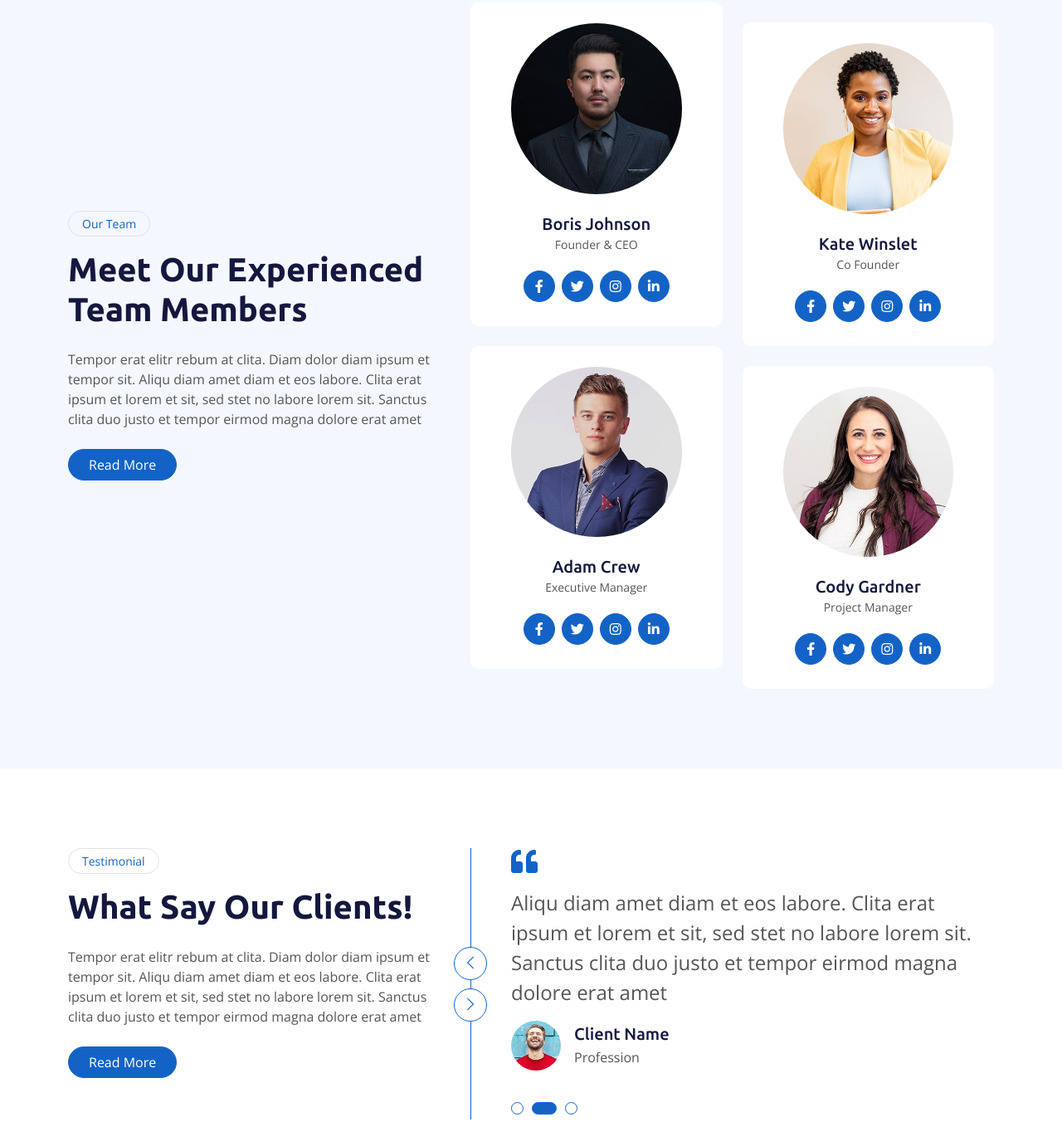
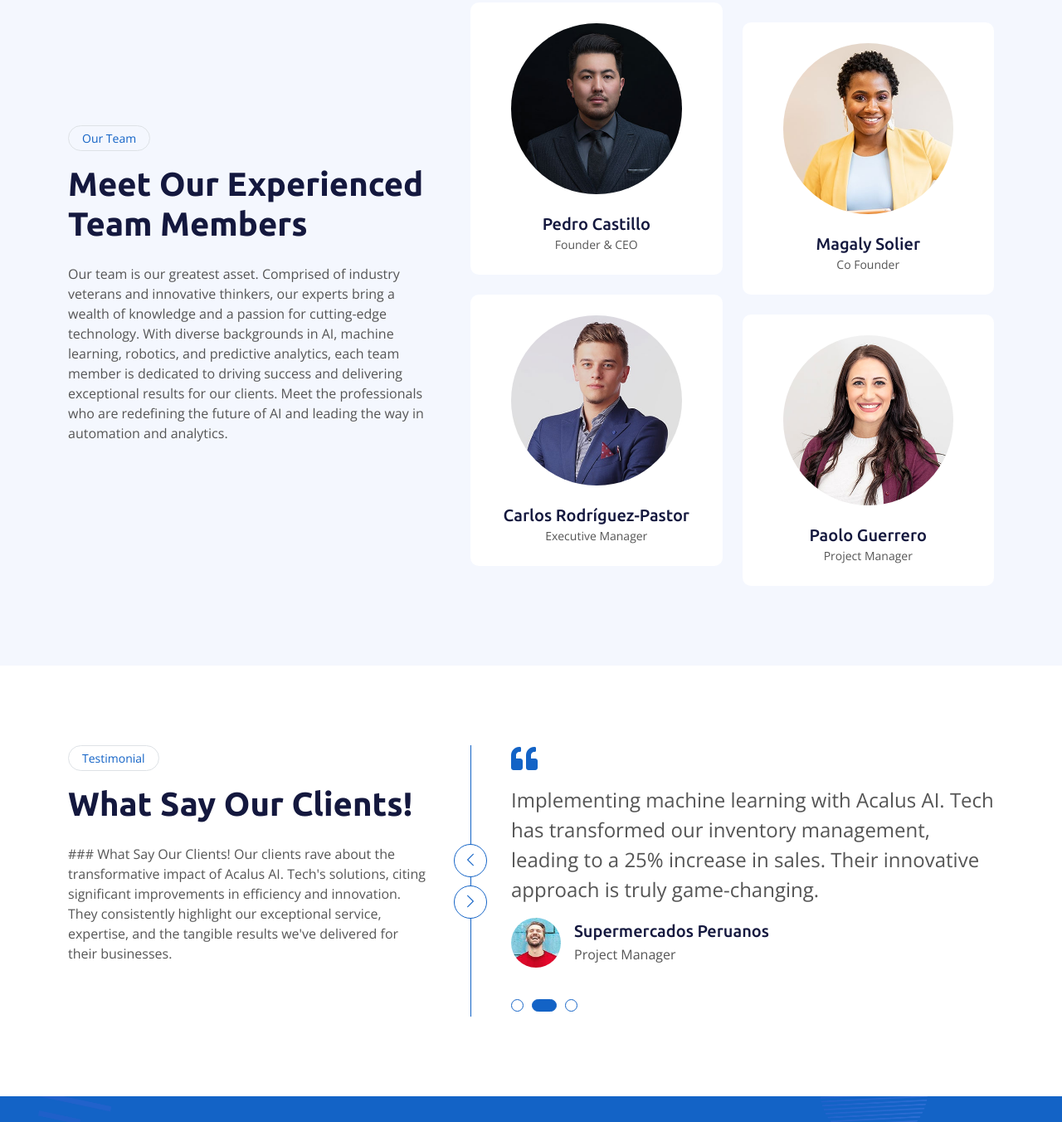
Before and after one commit to SKONDA1213/acalus, a plain HTML site: page index.html in a window 1280 px wide. Shown: the part 4073-5425 px from the top of the page at 83% size. Drawn offline with nearby package versions, Linux system fonts and the light colour scheme.

Commit message:
Update index.html

```diff
--- a/index.html
+++ b/index.html
@@ -297,8 +297,7 @@
                         <img class="img-fluid" src="img/project-1.jpg" alt="">
                         <a class="case-overlay text-decoration-none" href="">
                             <small>Robotic Automation</small>
-                            <h5 class="lh-base text-white mb-3">Lorem elitr magna stet eirmod labore amet labore clita
-                            </h5>
+                            <h5 class="lh-base text-white mb-3">A leading manufacturing company increased its production efficiency by 40% and reduced operational costs by 30% after implementing Acalus AI. Tech's state-of-the-art robotic automation solutions.</h5>
                             <span class="btn btn-square btn-primary"><i class="fa fa-arrow-right"></i></span>
                         </a>
                     </div>
@@ -308,8 +307,7 @@
                         <img class="img-fluid" src="img/project-2.jpg" alt="">
                         <a class="case-overlay text-decoration-none" href="">
                             <small>Machine learning</small>
-                            <h5 class="lh-base text-white mb-3">Lorem elitr magna stet eirmod labore amet labore clita
-                            </h5>
+                            <h5 class="lh-base text-white mb-3">A retail chain enhanced its inventory management and boosted sales by 25% using Acalus AI. Tech's advanced machine learning algorithms for demand forecasting</h5>
                             <span class="btn btn-square btn-primary"><i class="fa fa-arrow-right"></i></span>
                         </a>
                     </div>
@@ -319,8 +317,7 @@
                         <img class="img-fluid" src="img/project-3.jpg" alt="">
                         <a class="case-overlay text-decoration-none" href="">
                             <small>Predictive Analysis</small>
-                            <h5 class="lh-base text-white mb-3">Lorem elitr magna stet eirmod labore amet labore clita
-                            </h5>
+                            <h5 class="lh-base text-white mb-3">A financial services firm improved its risk management and reduced loan defaults by 20% through Acalus AI. Tech's predictive analytics solutions.</h5>
                             <span class="btn btn-square btn-primary"><i class="fa fa-arrow-right"></i></span>
                         </a>
                     </div>
@@ -473,10 +470,8 @@
                 <div class="col-lg-5 wow fadeIn" data-wow-delay="0.1s">
                     <div class="btn btn-sm border rounded-pill text-primary px-3 mb-3">Our Team</div>
                     <h1 class="mb-4">Meet Our Experienced Team Members</h1>
-                    <p class="mb-4">Tempor erat elitr rebum at clita. Diam dolor diam ipsum et tempor sit. Aliqu diam
-                        amet diam et eos labore. Clita erat ipsum et lorem et sit, sed stet no labore lorem sit. Sanctus
-                        clita duo justo et tempor eirmod magna dolore erat amet</p>
-                    <a class="btn btn-primary rounded-pill px-4" href="">Read More</a>
+                    <p class="mb-4">Our team is our greatest asset. Comprised of industry veterans and innovative thinkers, our experts bring a wealth of knowledge and a passion for cutting-edge technology. With diverse backgrounds in AI, machine learning, robotics, and predictive analytics, each team member is dedicated to driving success and delivering exceptional results for our clients. Meet the professionals who are redefining the future of AI and leading the way in automation and analytics.</p>
+                    <!--a class="btn btn-primary rounded-pill px-4" href="">Read More</a-->
                 </div>
                 <div class="col-lg-7">
                     <div class="row g-4">
@@ -485,9 +480,9 @@
                                 <div class="col-12 wow fadeIn" data-wow-delay="0.1s">
                                     <div class="team-item bg-white text-center rounded p-4 pt-0">
                                         <img class="img-fluid rounded-circle p-4" src="img/team-1.jpg" alt="">
-                                        <h5 class="mb-0">Boris Johnson</h5>
+                                        <h5 class="mb-0">Pedro Castillo</h5>
                                         <small>Founder & CEO</small>
-                                        <div class="d-flex justify-content-center mt-3">
+                                        <!--div class="d-flex justify-content-center mt-3">
                                             <a class="btn btn-square btn-primary m-1" href=""><i
                                                     class="fab fa-facebook-f"></i></a>
                                             <a class="btn btn-square btn-primary m-1" href=""><i
@@ -496,15 +491,15 @@
                                                     class="fab fa-instagram"></i></a>
                                             <a class="btn btn-square btn-primary m-1" href=""><i
                                                     class="fab fa-linkedin-in"></i></a>
-                                        </div>
+                                    </div-->
                                     </div>
                                 </div>
                                 <div class="col-12 wow fadeIn" data-wow-delay="0.5s">
                                     <div class="team-item bg-white text-center rounded p-4 pt-0">
                                         <img class="img-fluid rounded-circle p-4" src="img/team-2.jpg" alt="">
-                                        <h5 class="mb-0">Adam Crew</h5>
+                                        <h5 class="mb-0">Carlos Rodríguez-Pastor</h5>
                                         <small>Executive Manager</small>
-                                        <div class="d-flex justify-content-center mt-3">
+                                        <!--div class="d-flex justify-content-center mt-3">
                                             <a class="btn btn-square btn-primary m-1" href=""><i
                                                     class="fab fa-facebook-f"></i></a>
                                             <a class="btn btn-square btn-primary m-1" href=""><i
@@ -513,7 +508,7 @@
                                                     class="fab fa-instagram"></i></a>
                                             <a class="btn btn-square btn-primary m-1" href=""><i
                                                     class="fab fa-linkedin-in"></i></a>
-                                        </div>
+                                    </div-->
                                     </div>
                                 </div>
                             </div>
@@ -523,9 +518,9 @@
                                 <div class="col-12 wow fadeIn" data-wow-delay="0.3s">
                                     <div class="team-item bg-white text-center rounded p-4 pt-0">
                                         <img class="img-fluid rounded-circle p-4" src="img/team-3.jpg" alt="">
-                                        <h5 class="mb-0">Kate Winslet</h5>
+                                        <h5 class="mb-0">Magaly Solier</h5>
                                         <small>Co Founder</small>
-                                        <div class="d-flex justify-content-center mt-3">
+                                        <!--div class="d-flex justify-content-center mt-3">
                                             <a class="btn btn-square btn-primary m-1" href=""><i
                                                     class="fab fa-facebook-f"></i></a>
                                             <a class="btn btn-square btn-primary m-1" href=""><i
@@ -534,15 +529,15 @@
                                                     class="fab fa-instagram"></i></a>
                                             <a class="btn btn-square btn-primary m-1" href=""><i
                                                     class="fab fa-linkedin-in"></i></a>
-                                        </div>
+                                    </div-->
                                     </div>
                                 </div>
                                 <div class="col-12 wow fadeIn" data-wow-delay="0.7s">
                                     <div class="team-item bg-white text-center rounded p-4 pt-0">
                                         <img class="img-fluid rounded-circle p-4" src="img/team-4.jpg" alt="">
-                                        <h5 class="mb-0">Cody Gardner</h5>
+                                        <h5 class="mb-0">Paolo Guerrero</h5>
                                         <small>Project Manager</small>
-                                        <div class="d-flex justify-content-center mt-3">
+                                        <!--div class="d-flex justify-content-center mt-3">
                                             <a class="btn btn-square btn-primary m-1" href=""><i
                                                     class="fab fa-facebook-f"></i></a>
                                             <a class="btn btn-square btn-primary m-1" href=""><i
@@ -551,7 +546,7 @@
                                                     class="fab fa-instagram"></i></a>
                                             <a class="btn btn-square btn-primary m-1" href=""><i
                                                     class="fab fa-linkedin-in"></i></a>
-                                        </div>
+                                    </div-->
                                     </div>
                                 </div>
                             </div>
@@ -571,46 +566,46 @@
                 <div class="col-lg-5 wow fadeIn" data-wow-delay="0.1s">
                     <div class="btn btn-sm border rounded-pill text-primary px-3 mb-3">Testimonial</div>
                     <h1 class="mb-4">What Say Our Clients!</h1>
-                    <p class="mb-4">Tempor erat elitr rebum at clita. Diam dolor diam ipsum et tempor sit. Aliqu diam
-                        amet diam et eos labore. Clita erat ipsum et lorem et sit, sed stet no labore lorem sit. Sanctus
-                        clita duo justo et tempor eirmod magna dolore erat amet</p>
-                    <a class="btn btn-primary rounded-pill px-4" href="">Read More</a>
+                    <p class="mb-4">### What Say Our Clients!
+
+Our clients rave about the transformative impact of Acalus AI. Tech's solutions, citing significant improvements in efficiency and innovation. They consistently highlight our exceptional service, expertise, and the tangible results we've delivered for their businesses.</p>
+                    <!--a class="btn btn-primary rounded-pill px-4" href="">Read More</a-->
                 </div>
                 <div class="col-lg-7 wow fadeIn" data-wow-delay="0.5s">
                     <div class="owl-carousel testimonial-carousel border-start border-primary">
                         <div class="testimonial-item ps-5">
                             <i class="fa fa-quote-left fa-2x text-primary mb-3"></i>
-                            <p class="fs-4">Aliqu diam amet diam et eos labore. Clita erat ipsum et lorem et sit, sed stet no labore lorem sit. Sanctus clita duo justo et tempor eirmod magna dolore erat amet</p>
+                            <p class="fs-4">Acalus AI. Tech's robotic automation solutions have revolutionized our production line, boosting efficiency by 40%. Their team's expertise and support are unmatched.</p>
                             <div class="d-flex align-items-center">
                                 <img class="img-fluid flex-shrink-0 rounded-circle" src="img/testimonial-1.jpg"
                                     style="width: 60px; height: 60px;">
                                 <div class="ps-3">
-                                    <h5 class="mb-1">Client Name</h5>
-                                    <span>Profession</span>
+                                    <h5 class="mb-1">Peru Steel Corporatio</h5>
+                                    <span>Founder & CEO</span>
                                 </div>
                             </div>
                         </div>
                         <div class="testimonial-item ps-5">
                             <i class="fa fa-quote-left fa-2x text-primary mb-3"></i>
-                            <p class="fs-4">Aliqu diam amet diam et eos labore. Clita erat ipsum et lorem et sit, sed stet no labore lorem sit. Sanctus clita duo justo et tempor eirmod magna dolore erat amet</p>
+                            <p class="fs-4">Implementing machine learning with Acalus AI. Tech has transformed our inventory management, leading to a 25% increase in sales. Their innovative approach is truly game-changing.</p>
                             <div class="d-flex align-items-center">
                                 <img class="img-fluid flex-shrink-0 rounded-circle" src="img/testimonial-2.jpg"
                                     style="width: 60px; height: 60px;">
                                 <div class="ps-3">
-                                    <h5 class="mb-1">Client Name</h5>
-                                    <span>Profession</span>
+                                    <h5 class="mb-1">Supermercados Peruanos</h5>
+                                    <span>Project Manager</span>
                                 </div>
                             </div>
                         </div>
                         <div class="testimonial-item ps-5">
                             <i class="fa fa-quote-left fa-2x text-primary mb-3"></i>
-                            <p class="fs-4">Aliqu diam amet diam et eos labore. Clita erat ipsum et lorem et sit, sed stet no labore lorem sit. Sanctus clita duo justo et tempor eirmod magna dolore erat amet</p>
+                            <p class="fs-4">Thanks to Acalus AI. Tech's predictive analytics, we reduced loan defaults by 20%. Their insights and dedication have significantly enhanced our risk management strategies.</p>
                             <div class="d-flex align-items-center">
                                 <img class="img-fluid flex-shrink-0 rounded-circle" src="img/testimonial-3.jpg"
                                     style="width: 60px; height: 60px;">
                                 <div class="ps-3">
-                                    <h5 class="mb-1">Client Name</h5>
-                                    <span>Profession</span>
+                                    <h5 class="mb-1">Banco de Crédito del Perú</h5>
+                                    <span>Delivery Manager</span>
                                 </div>
                             </div>
                         </div>
```
